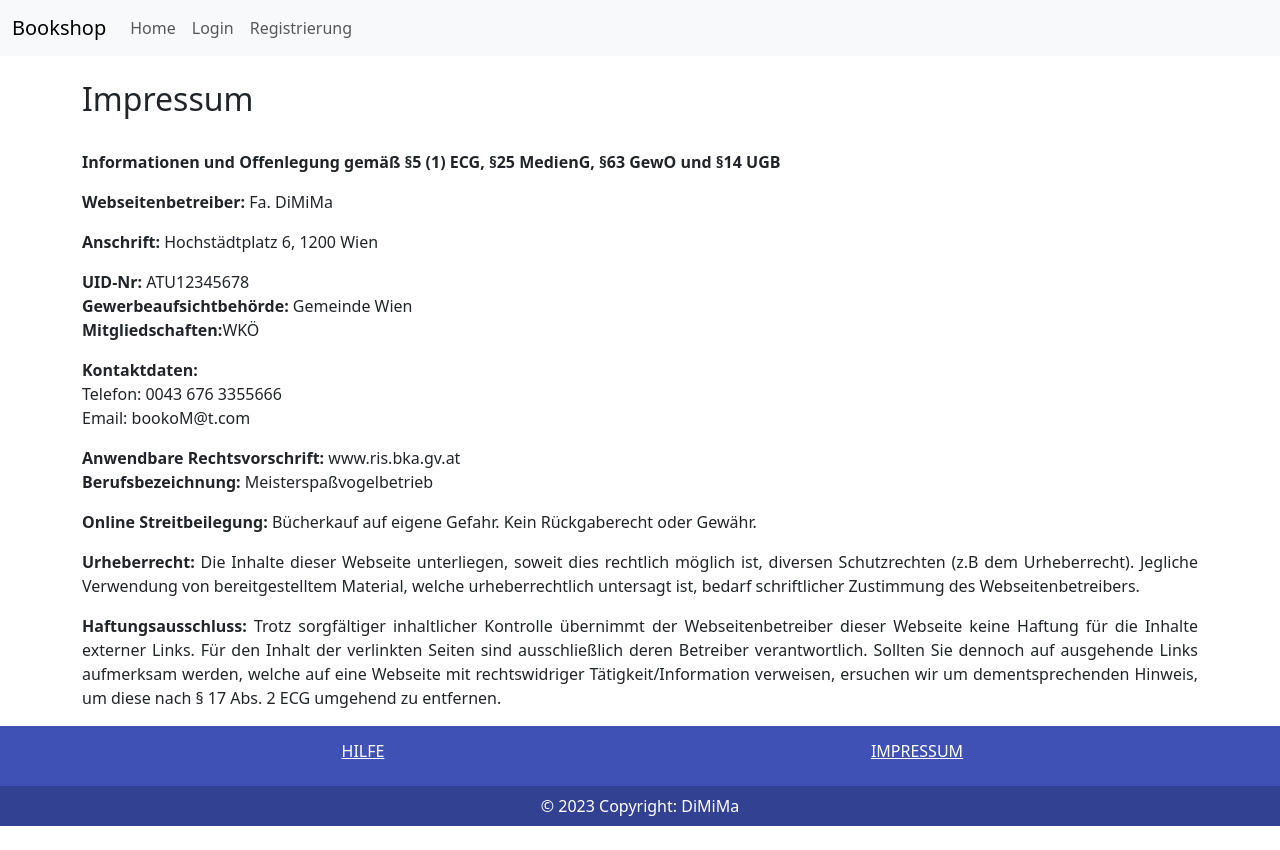
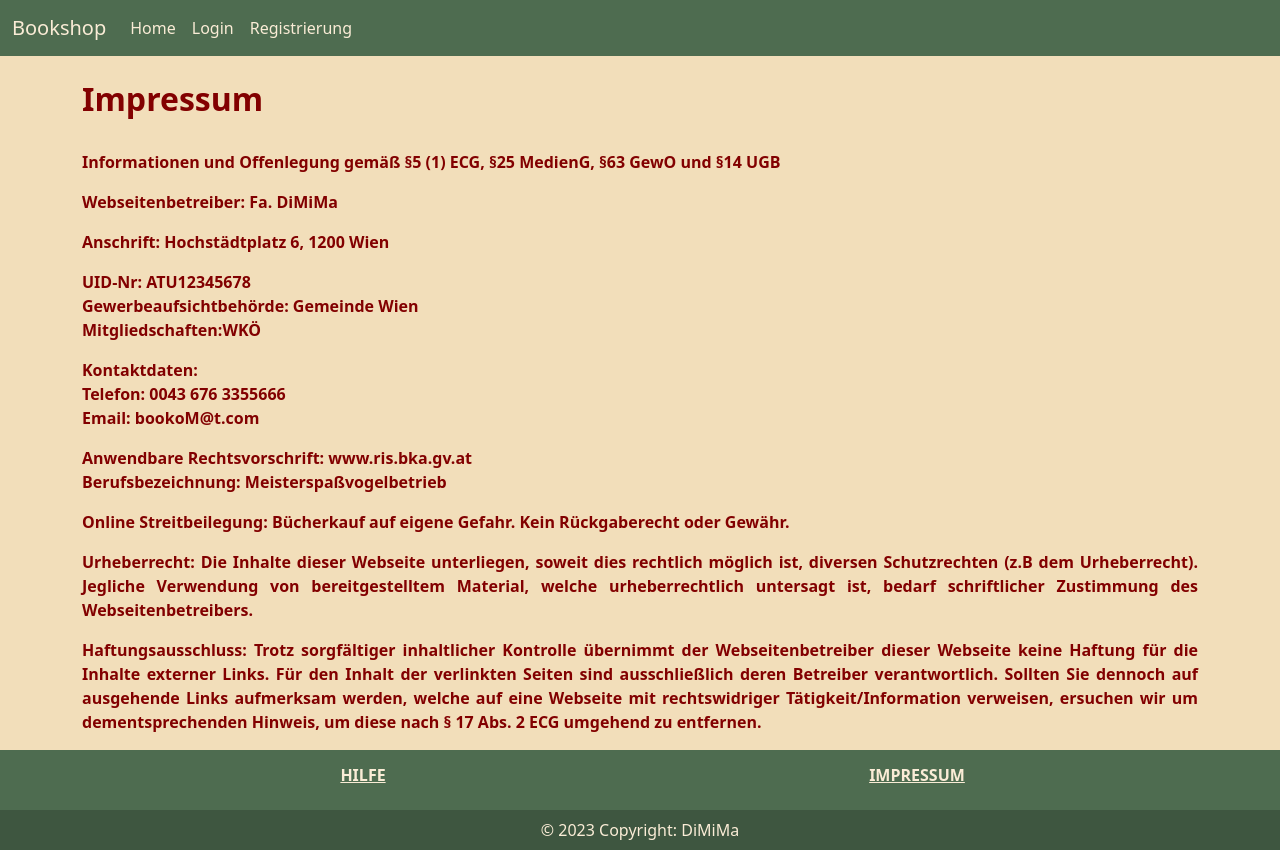
Before and after one commit to dinosat/FrontendFHProjekt, a plain HTML site: page html/impressum.html in a window 1280 px wide. Before the commit the page ends 826 px from the top, so only its background shows below. Drawn offline with nearby package versions, Linux system fonts and the light colour scheme.

Commit message:
Erster Milestone alle Farben angepasst

```diff
--- a/html/impressum.html
+++ b/html/impressum.html
@@ -8,25 +8,28 @@
     <title>Impressum</title>
     <link crossorigin="anonymous" href="https://cdn.jsdelivr.net/npm/bootstrap@5.3.0-alpha1/dist/css/bootstrap.min.css"
           integrity="sha384-GLhlTQ8iRABdZLl6O3oVMWSktQOp6b7In1Zl3/Jr59b6EGGoI1aFkw7cmDA6j6gD" rel="stylesheet">
+    <link href="/css/bootstrap.css" rel="stylesheet">
+
+
 </head>
-<body class="d-flex flex-column min-vh-100">
-<nav class="navbar navbar-expand-lg bg-body-tertiary">
+<body class="d-flex flex-column min-vh-100 bg-success">
+<nav class="navbar navbar-expand-lg bg-body-tertiary bg-secondary">
     <div class="container-fluid">
-        <a class="navbar-brand" href="index.html">Bookshop</a>
+        <a class="navbar-brand text-info"  href="index.html">Bookshop</a>
         <button aria-controls="navbarNav" aria-expanded="false" aria-label="Toggle navigation" class="navbar-toggler"
                 data-bs-target="#navbarNav" data-bs-toggle="collapse" type="button">
-            <span class="navbar-toggler-icon"></span>
+            <span class="navbar-toggler-icon "></span>
         </button>
         <div class="collapse navbar-collapse" id="navbarNav">
             <ul class="navbar-nav">
                 <li class="nav-item">
-                    <a class="nav-link" href="index.html">Home</a>
+                    <a class="nav-link text-info" href="index.html">Home</a>
                 </li>
                 <li class="nav-item">
-                    <a class="nav-link" href="login.html">Login</a>
+                    <a class="nav-link text-info" href="login.html">Login</a>
                 </li>
                 <li class="nav-item">
-                    <a class="nav-link" href="signup.html">Registrierung</a>
+                    <a class="nav-link text-info" href="signup.html">Registrierung</a>
                 </li>
             </ul>
         </div>
@@ -39,22 +42,22 @@
 
 <div class="container">
     <br>
-    <h2>Impressum</h2>
+    <h2 class = "text-primary fw-bold">Impressum</h2>
     <br>
-    <p><b>Informationen und Offenlegung gemäß &sect;5 (1) ECG, &sect;25 MedienG, &sect;63 GewO und &sect;14 UGB</b>
+    <p class="text-primary fw-semibold"><b>Informationen und Offenlegung gemäß &sect;5 (1) ECG, &sect;25 MedienG, &sect;63 GewO und &sect;14 UGB</b>
     </p>
-    <p><b>Webseitenbetreiber:</b> Fa. DiMiMa</p>
-    <p><b>Anschrift:</b> Hochstädtplatz 6, 1200 Wien</p>
-    <p><b>UID-Nr:</b> ATU12345678 <br> <b>Gewerbeaufsichtbehörde:</b> Gemeinde Wien <br> <b>Mitgliedschaften:</b>WKÖ</p>
-    <p><b>Kontaktdaten:</b> <br> Telefon: 0043 676 3355666 <br> Email: bookoM@t.com</p>
+    <p class="text-primary fw-semibold"><b>Webseitenbetreiber:</b> Fa. DiMiMa</p>
+    <p class="text-primary fw-semibold"><b>Anschrift:</b> Hochstädtplatz 6, 1200 Wien</p>
+    <p class="text-primary fw-semibold"><b>UID-Nr:</b> ATU12345678 <br> <b>Gewerbeaufsichtbehörde:</b> Gemeinde Wien <br> <b>Mitgliedschaften:</b>WKÖ</p>
+    <p class="text-primary fw-semibold"><b>Kontaktdaten:</b> <br> Telefon: 0043 676 3355666 <br> Email: bookoM@t.com</p>
 
-    <p><b>Anwendbare Rechtsvorschrift:</b> www.ris.bka.gv.at <br> <b>Berufsbezeichnung:</b> Meisterspaßvogelbetrieb</p>
-    <p><b>Online Streitbeilegung:</b> Bücherkauf auf eigene Gefahr. Kein Rückgaberecht oder Gewähr.</p>
-        <p style="text-align: justify"><b>Urheberrecht:</b> Die Inhalte dieser Webseite unterliegen, soweit dies
+    <p class="text-primary fw-semibold"><b>Anwendbare Rechtsvorschrift:</b> www.ris.bka.gv.at <br> <b>Berufsbezeichnung:</b> Meisterspaßvogelbetrieb</p>
+    <p class="text-primary fw-bold" ><b>Online Streitbeilegung:</b> Bücherkauf auf eigene Gefahr. Kein Rückgaberecht oder Gewähr.</p>
+        <p style="text-align: justify" class="fw-bold text-primary"><b>Urheberrecht:</b> Die Inhalte dieser Webseite unterliegen, soweit dies
             rechtlich möglich ist, diversen Schutzrechten (z.B dem Urheberrecht). Jegliche Verwendung von
             bereitgestelltem Material, welche urheberrechtlich untersagt ist, bedarf schriftlicher Zustimmung des
             Webseitenbetreibers.</p>
-        <p style="text-align: justify"><b>Haftungsausschluss:</b> Trotz sorgfältiger inhaltlicher Kontrolle übernimmt
+        <p style="text-align: justify" class="fw-bold text-primary"><b>Haftungsausschluss:</b> Trotz sorgfältiger inhaltlicher Kontrolle übernimmt
             der Webseitenbetreiber dieser Webseite keine Haftung für die Inhalte externer Links. Für den Inhalt der
             verlinkten Seiten sind ausschließlich deren Betreiber verantwortlich. Sollten Sie dennoch auf ausgehende
             Links aufmerksam werden, welche auf eine Webseite mit rechtswidriger Tätigkeit/Information verweisen,
@@ -64,7 +67,7 @@
 
 
 <!-- Footer -->
-<footer class="text-center text-white bottom mt-auto" style="background-color: #3f51b5">
+<footer class="text-center text-white bg-secondary bottom mt-auto" style="background-color: #3f51b5">
     <!-- Grid container -->
     <div class="container">
         <!-- Section: Links -->
@@ -73,16 +76,16 @@
 
             <!-- Grid column -->
             <div class="col">
-                <h6 class="text-uppercase font-weight-bold">
-                    <a class="text-white" href="help.html">Hilfe</a>
+                <h6 class="text-uppercase  ">
+                    <a href="help.html" class="text-info fw-bold">Hilfe</a>
                 </h6>
             </div>
             <!-- Grid column -->
 
             <!-- Grid column -->
             <div class="col">
-                <h6 class="text-uppercase font-weight-bold">
-                    <a class="text-white" href="impressum.html">Impressum</a>
+                <h6 class="text-uppercase">
+                    <a href="impressum.html" class="text-info fw-bold">Impressum</a>
                 </h6>
             </div>
             <!-- Grid column -->
@@ -93,14 +96,13 @@
 
     <!-- Copyright -->
     <div
-            class="text-center p-2"
+            class="text-center p-2 text-info"
             style="background-color: rgba(0, 0, 0, 0.2)"
     >
         © 2023 Copyright: DiMiMa
     </div>
     <!-- Copyright -->
 </footer>
-<!-- Footer -->
 
 <script crossorigin="anonymous"
         integrity="sha384-w76AqPfDkMBDXo30jS1Sgez6pr3x5MlQ1ZAGC+nuZB+EYdgRZgiwxhTBTkF7CXvN"
```
Also changed, not shown: html/index.html (+18 -14 lines), html/login.html (+16 -14 lines), html/signup.html (+17 -16 lines).
